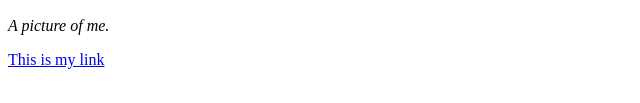
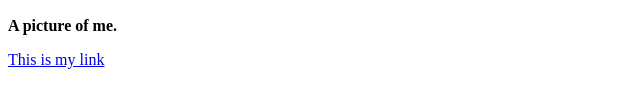
Before and after one commit to CassSerquina/CassSerquina.github.io, a plain HTML site: page index.html in a window 1280 px wide. Shown: the part 483-586 px from the top of the page, 0-640 px from the left. Drawn offline with Linux system fonts and the light colour scheme.

Commit message:
Update emphasis from <em> to <strong> in index.html
Changed <em> tag to <strong> for emphasis in the description.

```diff
--- a/index.html
+++ b/index.html
@@ -9,7 +9,7 @@
 <body>
     <h1>Cass Serquina</h1>
 	<img src="/images/MyPhoto.png" width="300" height="400">
-	<p><em>A picture of me.</em></p>
+	<p><strong>A picture of me.</strong></p>
 
 <a href="week1.html">This is my link</a>
 </body>
```
